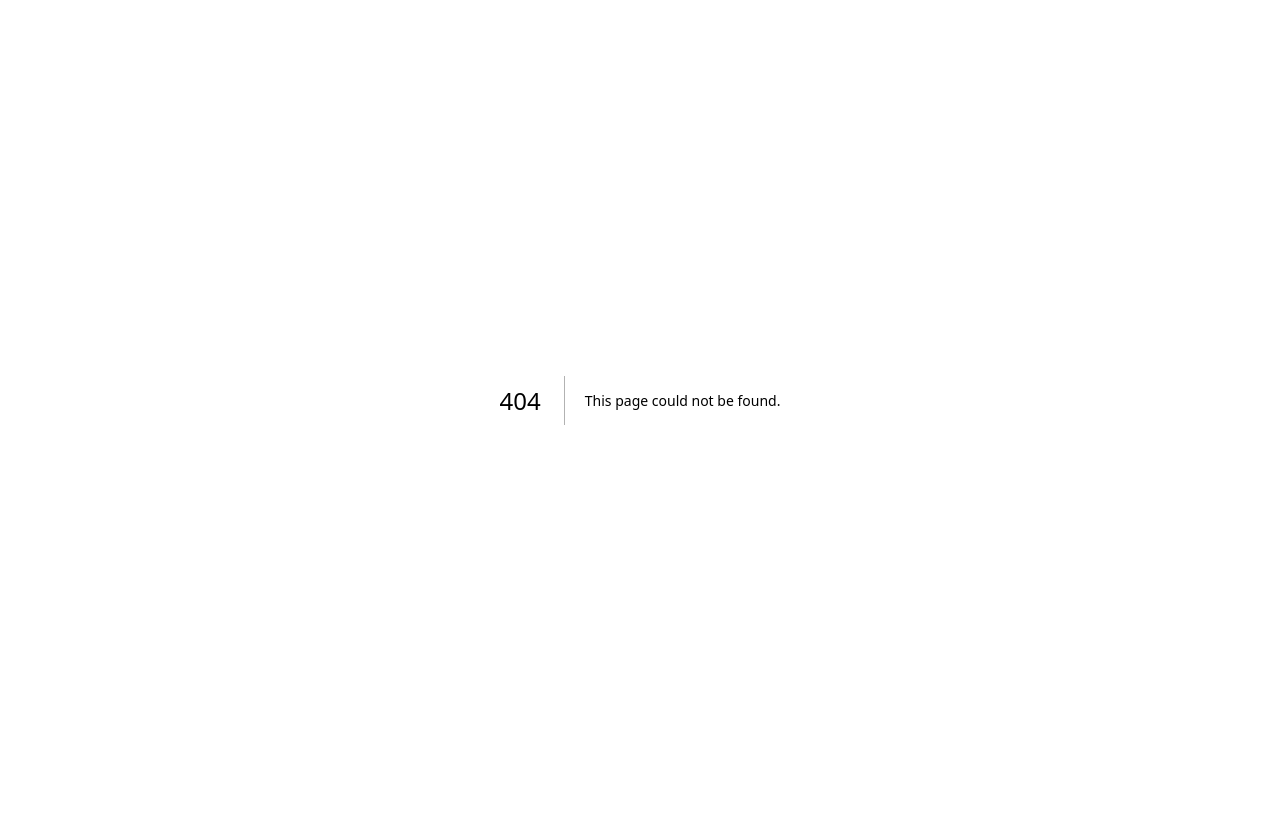
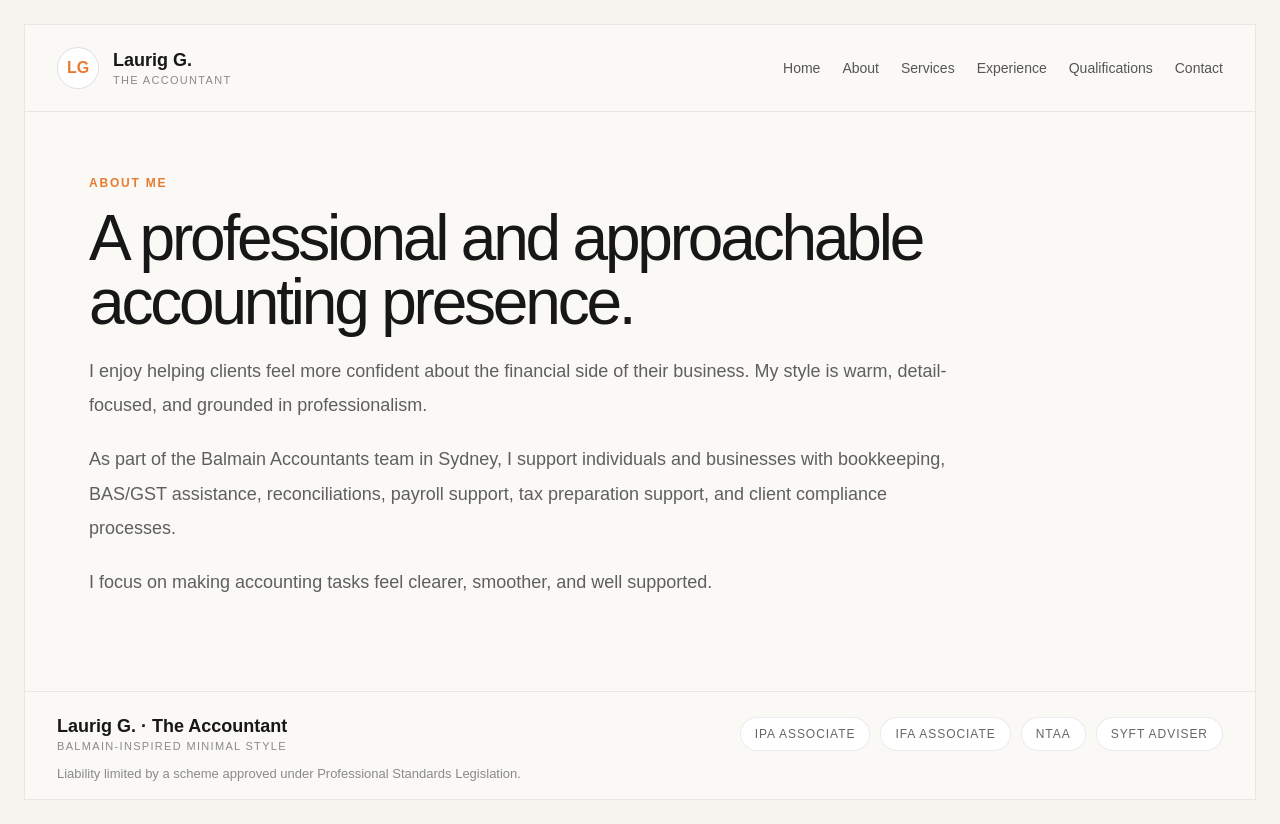
Before and after one commit to LaurigaccAU/laurig-website, a Next.js app: page /about in a window 1280 px wide. Before the commit this address had no page. Before the commit the page ends 800 px from the top, so only its background shows below. Built offline with nearby package versions, Linux system fonts and the light colour scheme.

Commit message:
Create page.js

```diff
--- /dev/null
+++ b/app/about/page.js
@@ -0,0 +1,24 @@
+import SiteShell from '../../components/SiteShell'
+
+export default function AboutPage() {
+  return (
+    <SiteShell>
+      <div className="page-content">
+        <span className="kicker">About Me</span>
+        <h1 className="title">A professional and approachable accounting presence.</h1>
+        <p className="text">
+          I enjoy helping clients feel more confident about the financial side of their business.
+          My style is warm, detail-focused, and grounded in professionalism.
+        </p>
+        <p className="text">
+          As part of the Balmain Accountants team in Sydney, I support individuals and businesses
+          with bookkeeping, BAS/GST assistance, reconciliations, payroll support, tax preparation support,
+          and client compliance processes.
+        </p>
+        <p className="text">
+          I focus on making accounting tasks feel clearer, smoother, and well supported.
+        </p>
+      </div>
+    </SiteShell>
+  )
+}
```
